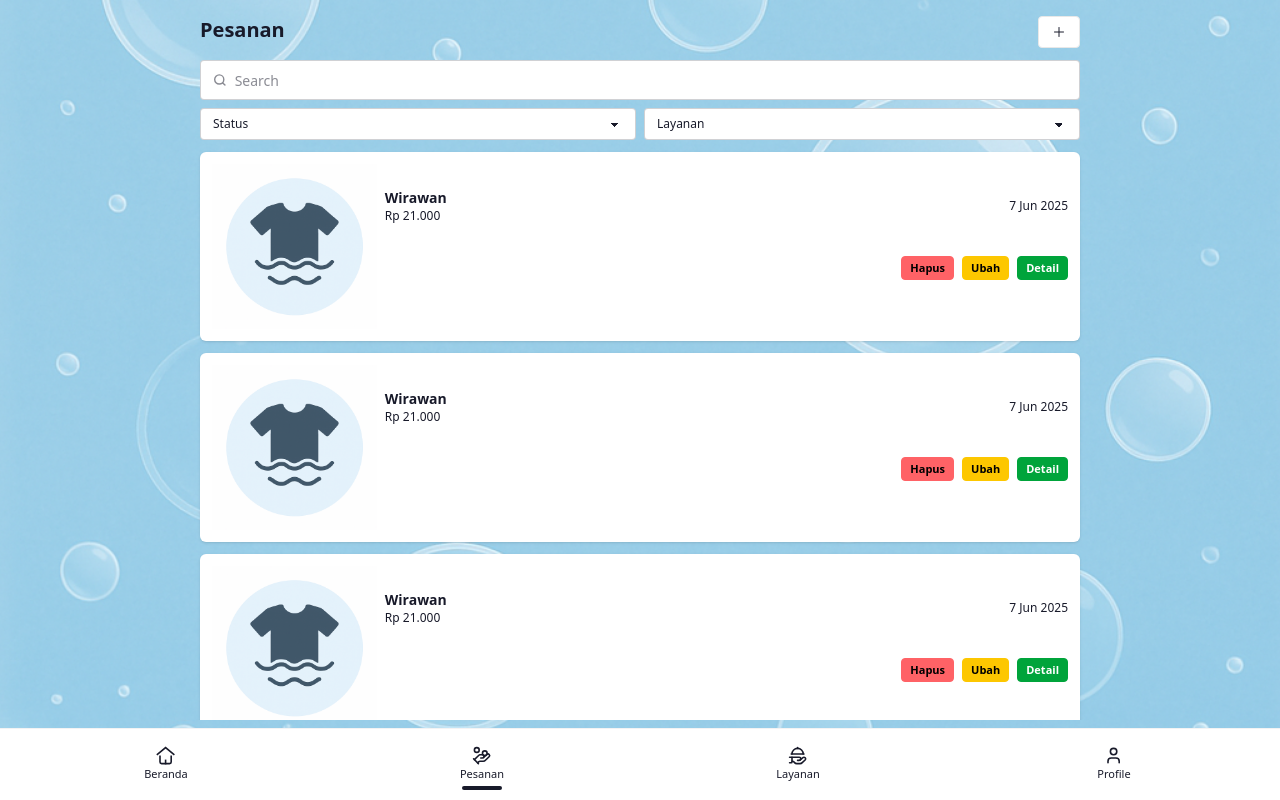
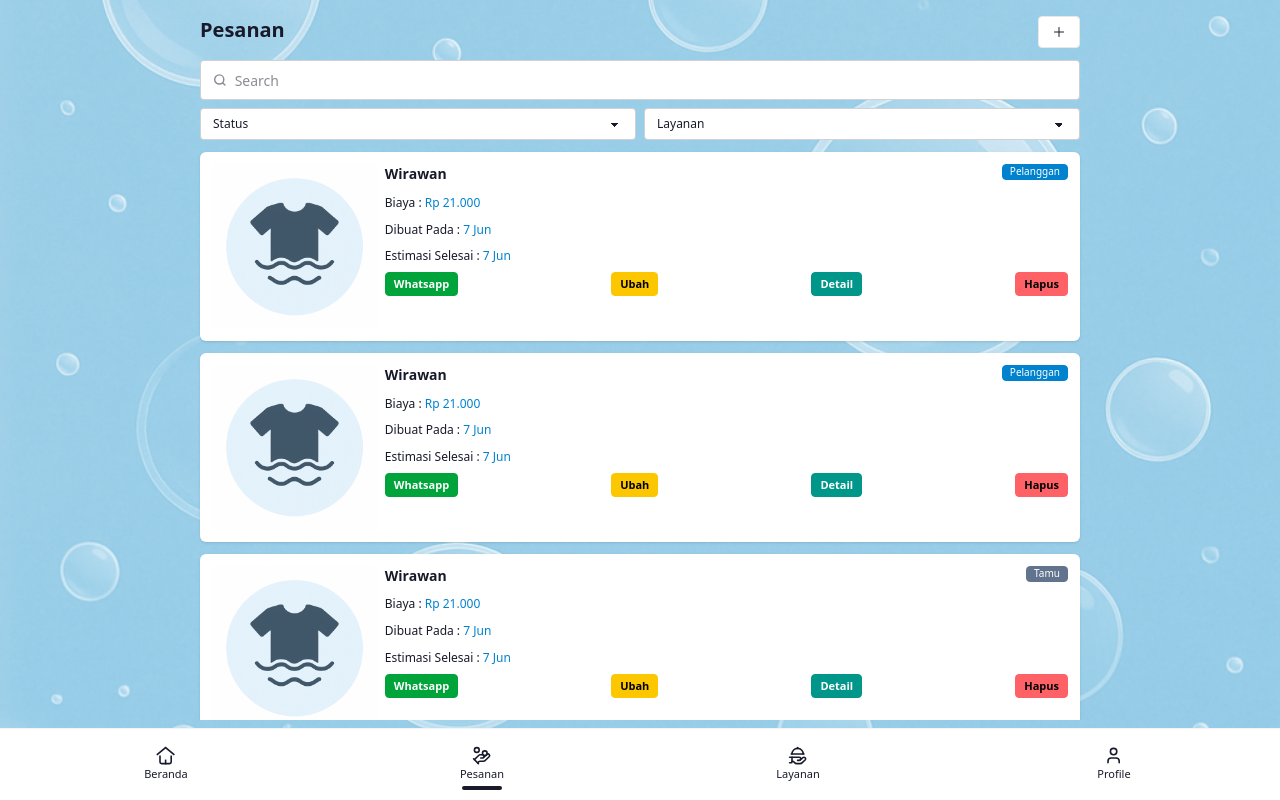
Before and after one commit to wirawanmahardika/laundry-frontend, a React (Vite) app: page /pesanan in a window 1280 px wide. Built offline with nearby package versions, Linux system fonts and the light colour scheme.

Commit message:
update: ui page pesanan

```diff
--- a/src/pages/Home.tsx
+++ b/src/pages/Home.tsx
@@ -44,7 +44,7 @@ export default function Home() {
         </div>
       </div>
 
-      <div className="flex flex-col justify-between mt-3 gap-2 w-full bg-base-100 rounded p-3 sm:p-5 shadow-lg text-xs">
+      <div className="flex flex-col justify-between mt-5 gap-2 w-full bg-base-100 rounded p-3 sm:p-5 shadow-lg text-xs">
         <span className="font-bold text-lg col-span-4">Akses Cepat</span>
         <div className="flex justify-between">
           <div className="grid grid-cols-2 text-center">
@@ -152,7 +152,6 @@ const data = [
   { day: "30 Jun", revenue: 1800000 },
 ];
 
-
 ChartJS.register(CategoryScale, LinearScale, BarElement, Tooltip, Legend);
 const RevenueChart: React.FC = () => {
   // Siapkan data untuk Chart.js
--- a/src/pages/Pesanan.tsx
+++ b/src/pages/Pesanan.tsx
@@ -12,17 +12,11 @@ export default function Pesanan() {
         </div>
         <Filter />
 
-        <Card />
-        <Card />
-        <Card />
-        <Card />
-        <Card />
-        <Card />
-        <Card />
-        <Card />
-        <Card />
-        <Card />
-        <Card />
+        <Card status="pelanggan" />
+        <Card status="pelanggan" />
+        <Card status="tamu" />
+        <Card status="tamu" />
+
 
         <div className="join mx-auto">
             <button className="join-item btn bg-white">«</button>
@@ -32,22 +26,23 @@ export default function Pesanan() {
     </div>
 }
 
-function Card() {
+function Card({status}: {status: "pelanggan" | "tamu"}) {
     return <div className="grid grid-cols-5 gap-2 bg-white shadow rounded-md p-3">
         <img src={pesananIcon} alt="icon-pesanan" className="row-span-2 w-full my-auto" />
-        <div className="flex justify-between items-center w-full col-span-4">
-            <div className="flex justify-between w-full items-center">
-                <div className="flex flex-col justify-between">
-                    <span className=" font-semibold text-sm">Wirawan</span>
-                    <span className="">Rp {(21_000).toLocaleString("id")}</span>
-                </div>
-                <span>{dayjs().format("D MMM YYYY")}</span>
+        <div className="flex justify-between w-full col-span-4">
+            <div className="flex flex-col justify-between font-medium">
+                <span className="font-bold text-sm">Wirawan</span>
+                <span>Biaya : <span className="font-normal text-primary">Rp {(21_000).toLocaleString("id")}</span></span>
+                <span>Dibuat Pada : <span className="font-normal text-primary">{dayjs().format("D MMM")}</span></span>
+                <span>Estimasi Selesai : <span className="font-normal text-primary">{dayjs().format("D MMM")}</span></span>
             </div>
+            <button disabled className={`badge badge-xs capitalize ${status === "pelanggan" ? "badge-primary" : "badge-secondary"}`}>{status}</button>
         </div>
-        <div className="flex justify-end gap-x-2 w-full col-span-4">
+        <div className="flex justify-between gap-x-2 w-full col-span-4">
+            <button className="btn btn-success btn-xs">Whatsapp</button>
+            <button className="btn btn-warning btn-xs">Ubah</button>
+            <button className="btn btn-accent btn-xs">Detail</button>
             <button className="btn btn-error btn-xs">Hapus</button>
-            <button className="btn btn-warning btn-xs">Ubah</button>
-            <button className="btn btn-success btn-xs">Detail</button>
         </div>
     </div>
 }
```
